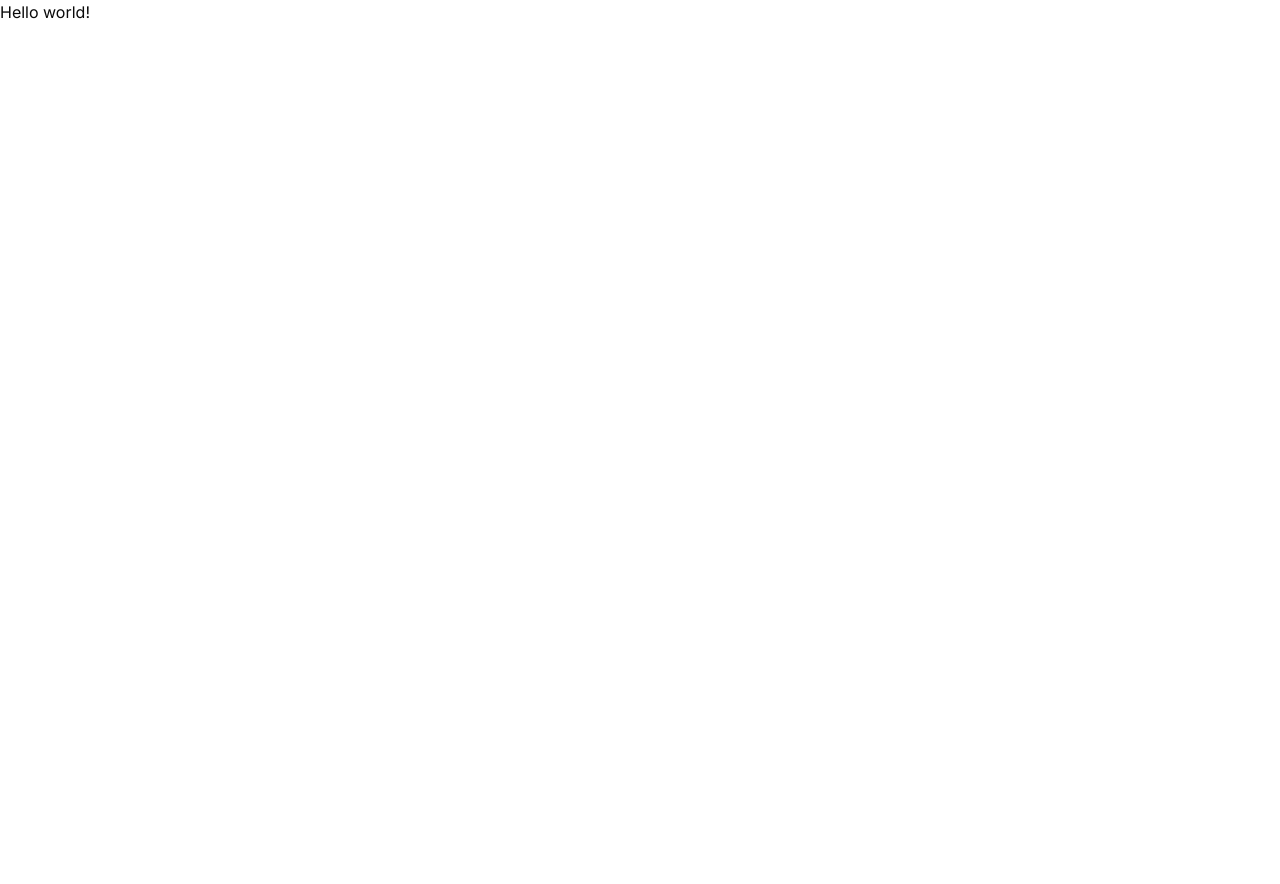
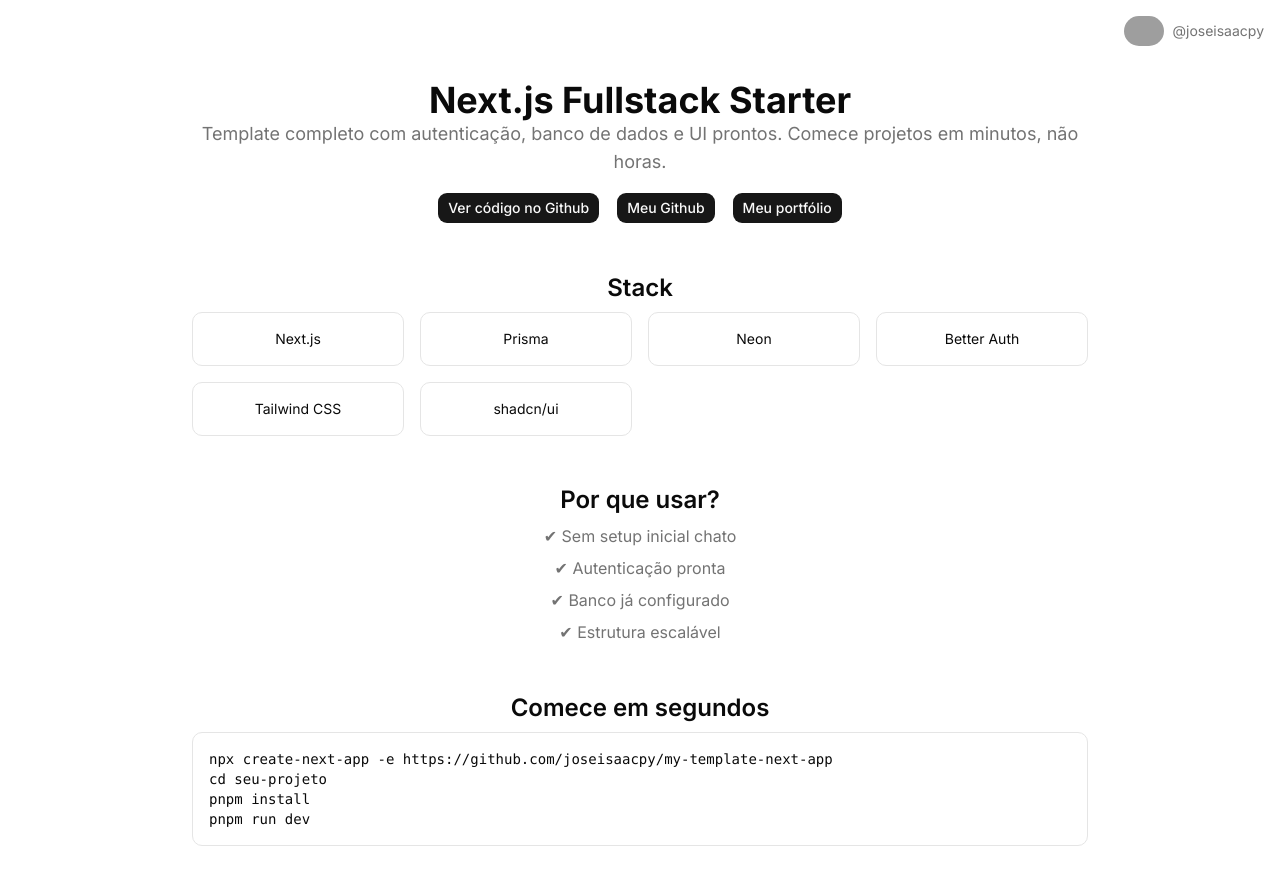
Before and after one commit to joseisaacpy/my-template-next-app, a Next.js app: page / in a window 1280 px wide. Shown: the top 884 px of the page. Before the commit the page ends 800 px from the top, so only its background shows below. Built offline with nearby package versions, Linux system fonts and the light colour scheme; grey boxes are pictures that could not be loaded.

Commit message:
feat: add landing page for project overview

```diff
--- /dev/null
+++ b/app/(public)/page.tsx
@@ -0,0 +1,141 @@
+// componentes
+import { Button } from "@/components/ui/button";
+import Image from "next/image";
+
+// constantes
+const links = [
+  {
+    name: "Ver código no Github",
+    href: "https://github.com/joseisaacpy/my-template-next-app",
+  },
+  {
+    name: "Meu Github",
+    href: "https://github.com/joseisaacpy",
+  },
+  {
+    name: "Meu portfólio",
+    href: "https://developer-portfolio-v3.vercel.app/",
+  },
+];
+
+const stack = [
+  {
+    name: "Next.js",
+    href: "https://nextjs.org/docs",
+  },
+  {
+    name: "Prisma",
+    href: "https://www.prisma.io/docs",
+  },
+  {
+    name: "Neon",
+    href: "https://www.neon.tech/docs/",
+  },
+  {
+    name: "Better Auth",
+    href: "https://better-auth.com",
+  },
+  {
+    name: "Tailwind CSS",
+    href: "https://tailwindcss.com/docs",
+  },
+  {
+    name: "shadcn/ui",
+    href: "https://ui.shadcn.com/docs",
+  },
+];
+
+const benefits = [
+  "Sem setup inicial chato",
+  "Autenticação pronta",
+  "Banco já configurado",
+  "Estrutura escalável",
+];
+
+const comand = `npx create-next-app -e https://github.com/joseisaacpy/my-template-next-app
+cd seu-projeto
+pnpm install
+pnpm run dev`;
+
+export default function Home() {
+  return (
+    <main className="relative flex flex-col items-center text-center px-6 py-20 gap-8">
+      {/* DEV PROFILE */}
+      <div className="absolute top-4 right-4 flex items-center gap-2">
+        <Image
+          src="https://avatars.githubusercontent.com/u/145298381?v=4"
+          alt="Foto do desenvolvedor"
+          width={40}
+          height={40}
+          className="rounded-full"
+        />
+
+        <a
+          href={links[1].href}
+          target="_blank"
+          className="text-sm text-muted-foreground hover:underline"
+        >
+          @joseisaacpy
+        </a>
+      </div>
+
+      {/* HERO */}
+      <section className="max-w-4xl">
+        <h1 className="text-4xl font-bold">Next.js Fullstack Starter</h1>
+
+        <p className="text-lg text-muted-foreground">
+          Template completo com autenticação, banco de dados e UI prontos.
+          Comece projetos em minutos, não horas.
+        </p>
+
+        <div className="mt-4 flex flex-wrap justify-center gap-4">
+          {links.map((link) => (
+            <Button key={link.name} asChild>
+              <a href={link.href} target="_blank">
+                {link.name}
+              </a>
+            </Button>
+          ))}
+        </div>
+      </section>
+
+      {/* STACK */}
+      <section className="mt-4 max-w-4xl w-full">
+        <h2 className="text-2xl font-semibold mb-2">Stack</h2>
+
+        <div className="grid grid-cols-2 md:grid-cols-4 gap-4 text-sm">
+          {stack.map((item) => (
+            <a
+              key={item.name}
+              href={item.href}
+              target="_blank"
+              className="p-4 border rounded-lg hover:bg-muted transition"
+            >
+              {item.name}
+            </a>
+          ))}
+        </div>
+      </section>
+
+      {/* BENEFÍCIOS */}
+      <section className="mt-4 max-w-4xl">
+        <h2 className="text-2xl font-semibold mb-2">Por que usar?</h2>
+
+        <ul className="space-y-2 text-muted-foreground">
+          {benefits.map((benefit) => (
+            <li key={benefit}>✔ {benefit}</li>
+          ))}
+        </ul>
+      </section>
+
+      {/* GET STARTED */}
+      <section className="mt-4 max-w-4xl w-full">
+        <h2 className="text-2xl font-semibold mb-2">Comece em segundos</h2>
+
+        <pre className="p-4 rounded-lg border text-left text-sm overflow-x-scroll">
+          <code>{comand}</code>
+        </pre>
+      </section>
+    </main>
+  );
+}
--- a/app/page.tsx
+++ /dev/null
@@ -1,7 +0,0 @@
-export default function Home() {
-  return (
-    <main>
-      <div>Hello world!</div>
-    </main>
-  );
-}
```
